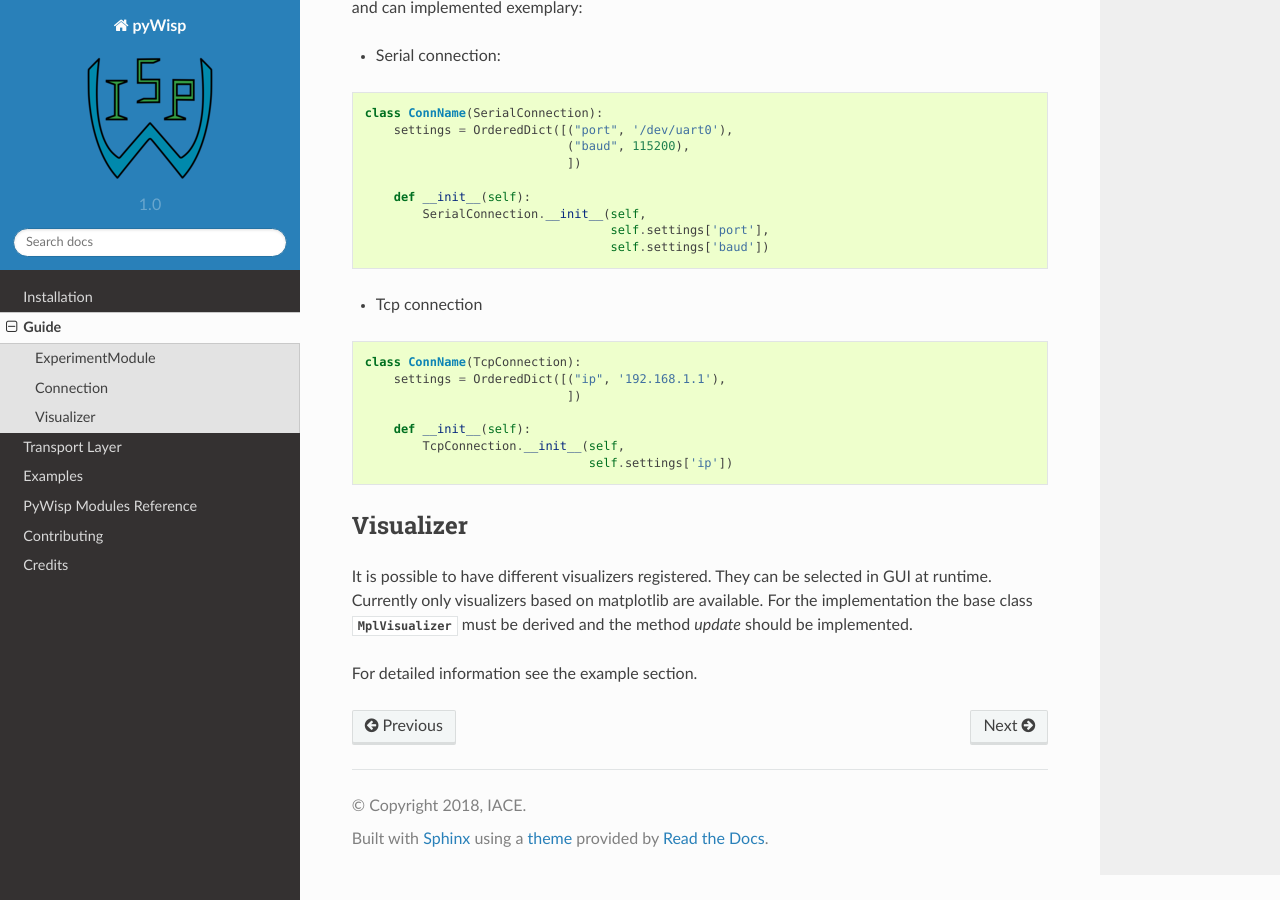
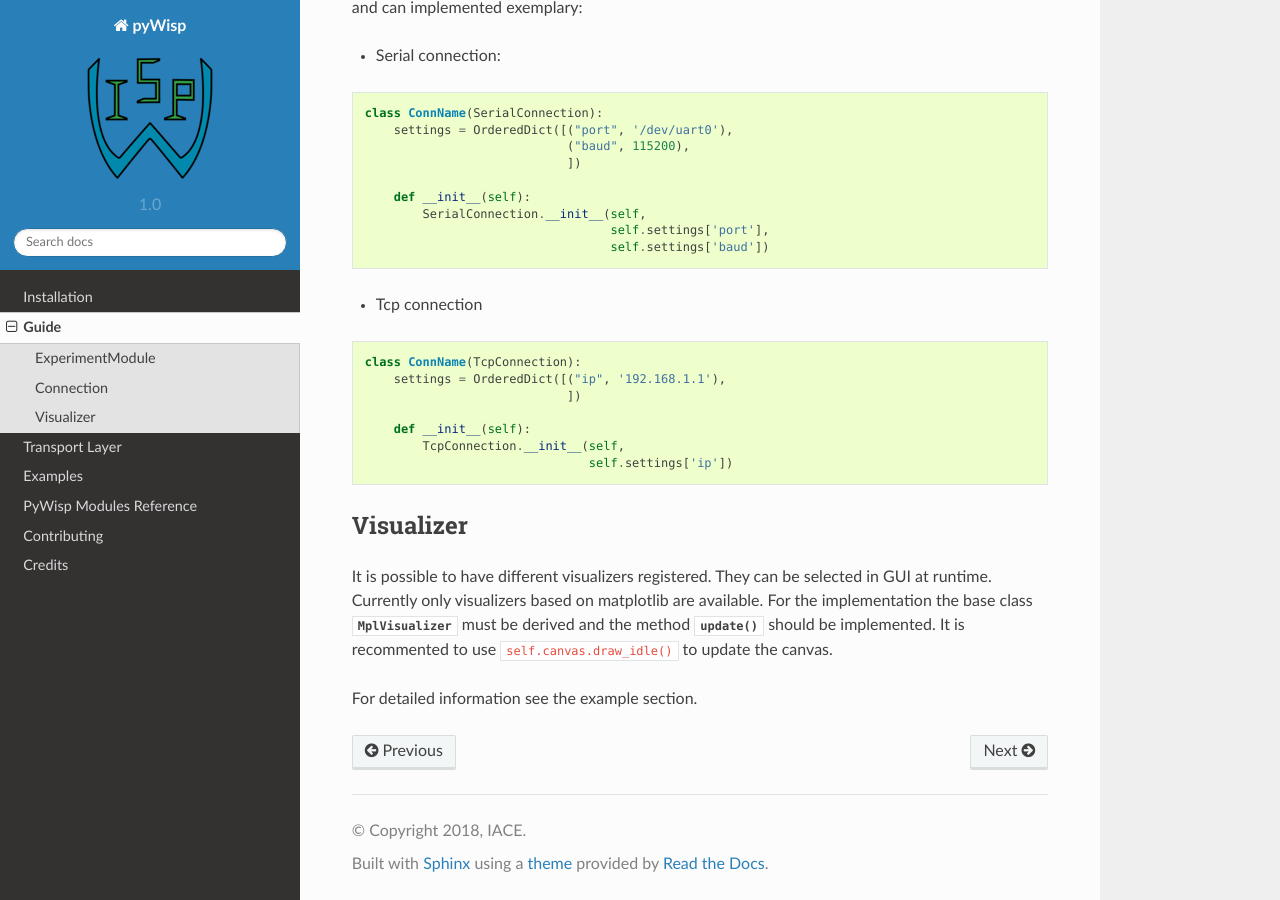
Before and after one commit to umit-iace/tool-pywisp, a Sphinx documentation site: the page built from docs/guide/index.rst, in a window 1280 px wide and 900 px high, scrolled down 1045 px. Built offline with Sphinx 7.4.7 and the Read the Docs theme 2.0.0, drawn with Linux system fonts in a browser that asks for light colours; formulas are drawn with MathJax 3; cross-references to code outside the pages are shown as plain code; the version number is read from the project's files by our own code.

Commit message:
Update examples to recomment draw_idle instead of draw to update matplotlib canvas

```diff
--- a/docs/guide/index.rst
+++ b/docs/guide/index.rst
@@ -70,6 +70,8 @@ Visualizer
 
 It is possible to have different visualizers registered. They can be selected in GUI at runtime. Currently only
 visualizers based on matplotlib are available. For the implementation the base class
-:class:`~pywisp.visualization.MplVisualizer` must be derived and the method `update` should be implemented.
+:class:`~pywisp.visualization.MplVisualizer` must be derived and the method
+:func:`~pywisp.visualization.MplVisualizer.update` should be implemented. It is recommented to use
+:py:`self.canvas.draw_idle()` to update the canvas.
 
 For detailed information see the example section.
```
Also changed, not shown: 1 other file.
